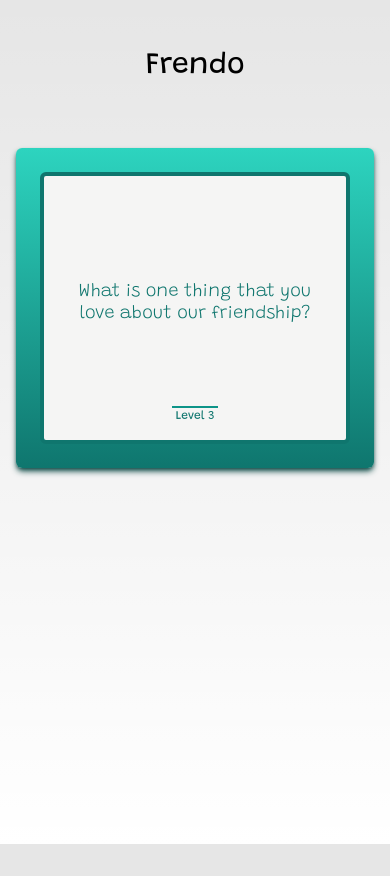
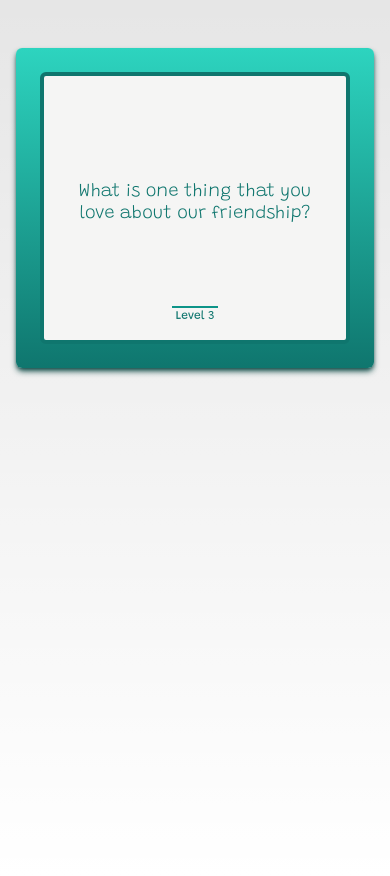
Before and after one commit to viettruongcali/frendos, a Next.js app: page / in a window 390 px wide. Before the commit the page ends 844 px from the top, so only its background shows below. Built offline with nearby package versions, Linux system fonts and the light colour scheme.

Commit message:
Removing header

```diff
--- a/src/app/Card/CardContainer.tsx
+++ b/src/app/Card/CardContainer.tsx
@@ -26,7 +26,7 @@
     const [topIndex, setTopIndex] = useState(0);
 
     return (
-        <div className="p-4 sm:p-0">
+        <div className="p-4 sm:p-0 mt-8">
             <div className="w-100 flex justify-center relative ">
                 {/* <DefaultCard index={0} />
         <DefaultCard index={1} />
--- a/src/app/page.tsx
+++ b/src/app/page.tsx
@@ -5,9 +5,6 @@
 export default function Home() {
   return (
     <main className="min-h-screen">
-      <div className={`${karla.className} w-100 text-3xl py-12 text-center`}>
-        Frendo
-      </div>
       <CardContainer />
     </main>
   );
--- a/src/data/questions.js
+++ b/src/data/questions.js
@@ -186,7 +186,7 @@
         "note": ""
     },
     {
-        "question": "what emotion do you have the most difficulty expressing or handling?",
+        "question": "What emotion do you have the most difficulty expressing or handling?",
         "level": 2,
         "note": ""
     },
```
